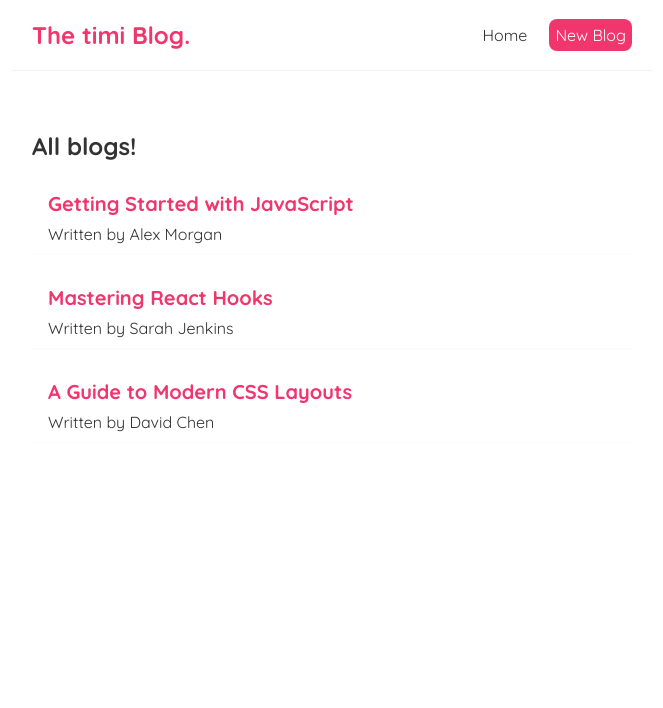
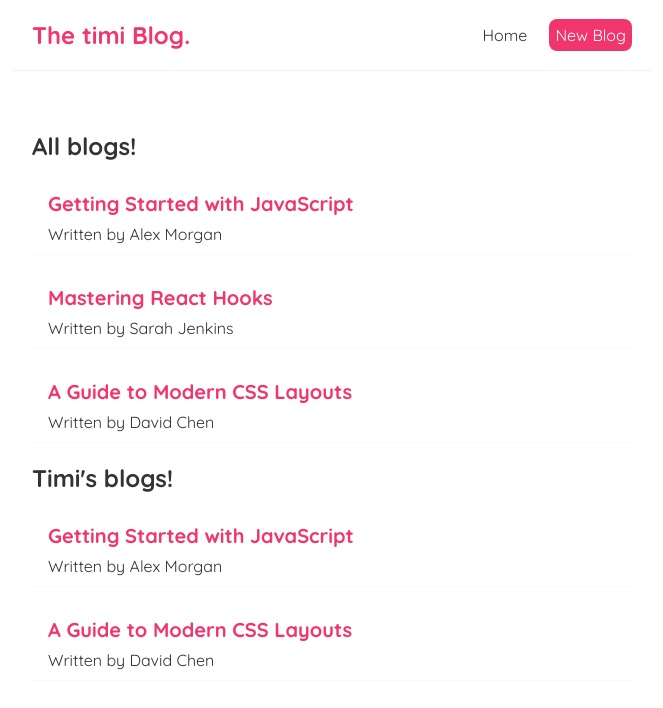
Before and after one commit to timilehin-code/react_js_walkthrough, a React (Create React App) app: page / in a window 1280 px wide. Shown: the top 708 px of the page, without its empty margins (308-971 px from the left). Built offline with nearby package versions, Linux system fonts and the light colour scheme.

Commit message:
Add BlogList component usage in HomePage and filter blogs by author

```diff
--- a/src/BlogList.js
+++ b/src/BlogList.js
@@ -1,6 +1,5 @@
 const BlogList = ({blogs, title}) => {
-//   const blogs = props.blogs;
-//   const title = props.title;
+
 
   return (
     <div className="blog-list">
--- a/src/Home.js
+++ b/src/Home.js
@@ -25,6 +25,7 @@ const HomePage = () => {
   return (
     <div className="home">
       <BlogList blogs={blogs} title={"All blogs!"}></BlogList>
+      <BlogList blogs={blogs.filter((blog)=> blog.author == "David Chen" || blog.author == "Alex Morgan" )} title={"Timi's blogs!"}></BlogList>
     </div>
   );
 };
```
Also changed, not shown: 1 other file (tests, documents, lock files or other folders).
